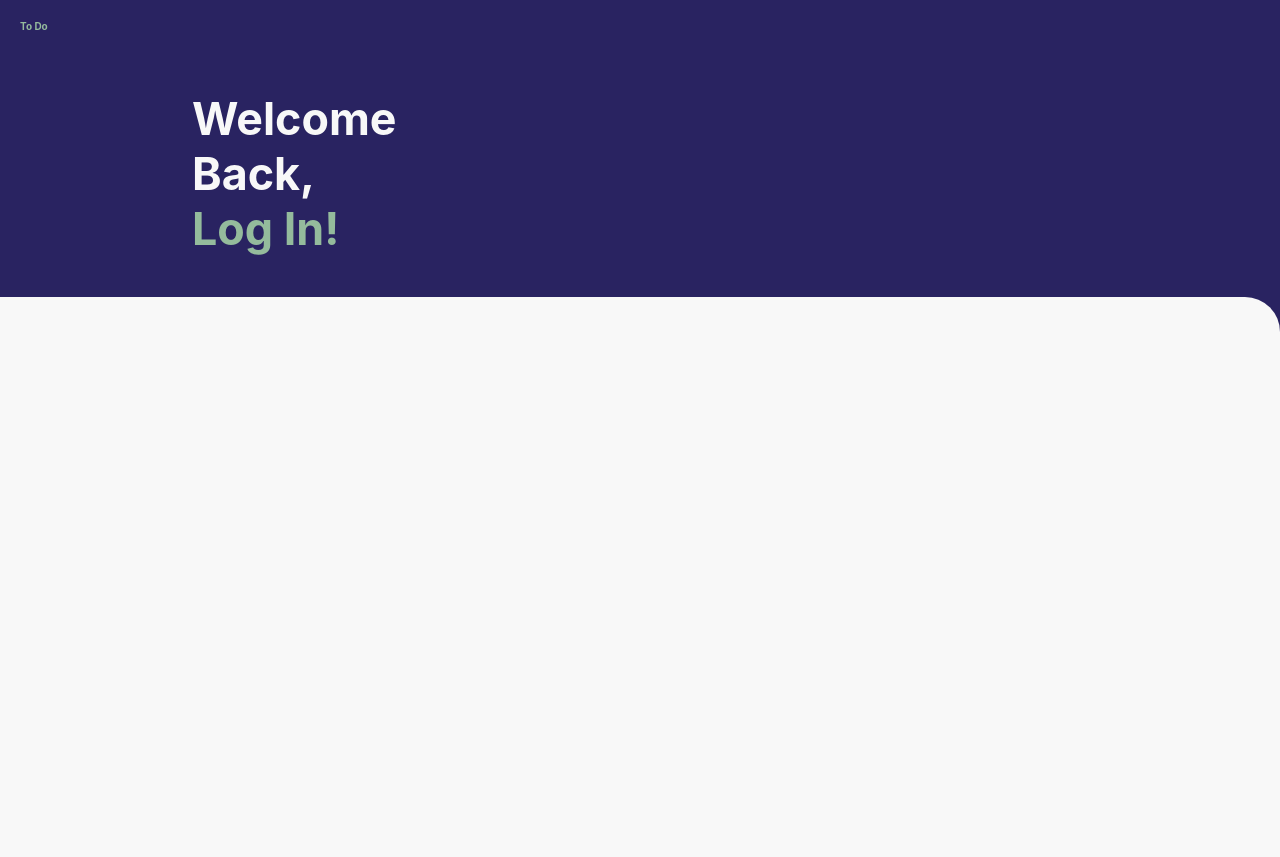
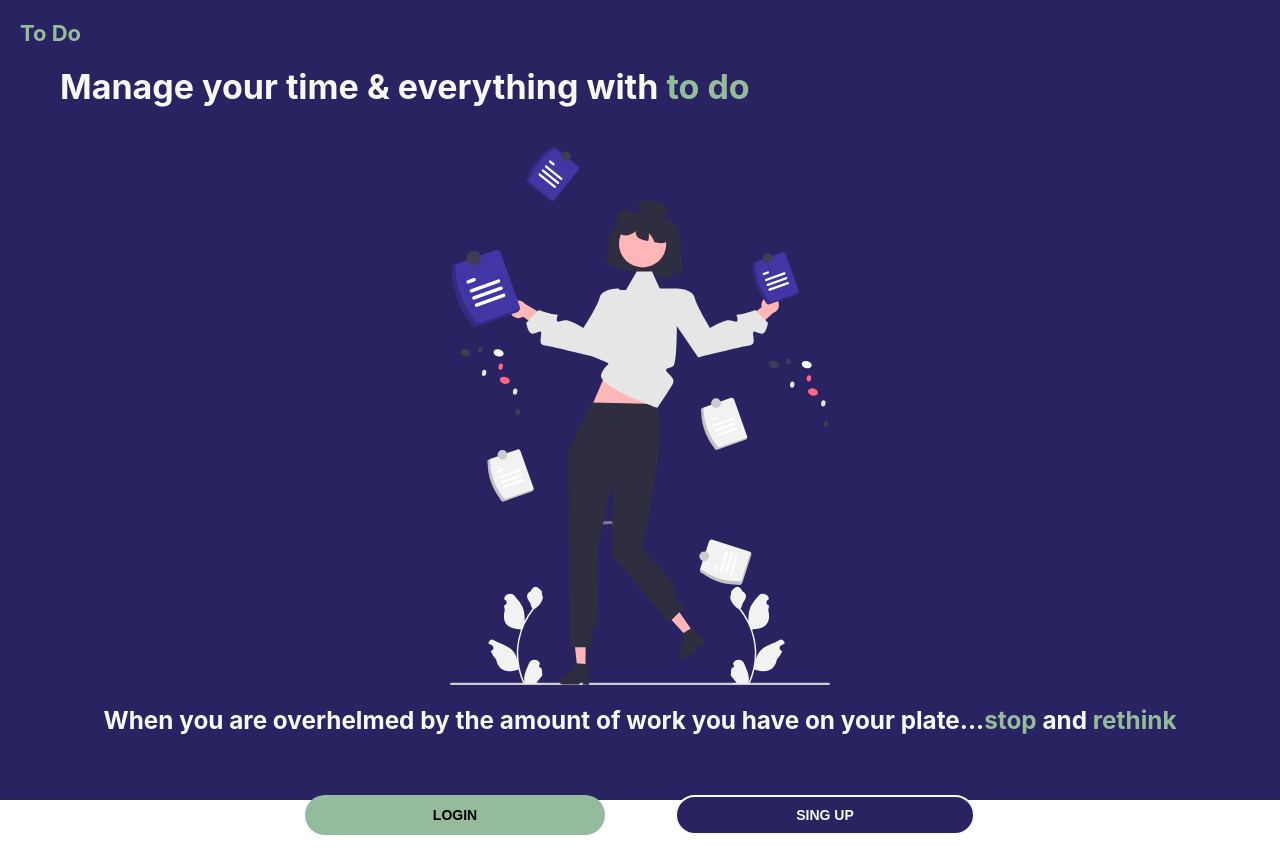
Before and after one commit to lupeMorales/to-do, a React (Create React App) app: page / in a window 1280 px wide. Built offline with nearby package versions, Linux system fonts and the light colour scheme.

Commit message:
update home style v.desktop

```diff
--- a/src/App.js
+++ b/src/App.js
@@ -1,7 +1,7 @@
 /* import LoginFormik from "./components/pures/loginFormik"; */
 /* import RegisterFormik from "./components/pures/registerFormik"; */
 import LoginPage from "./pages/auth/LoginPage";
-/* import Home from "./pages/home/Home"; */
+import Home from "./pages/home/Home";
 import "./styles/App.scss";
 /* import Error404 from "./pages/404/error404.jsx"; */
 /* import Task from "./components/pures/task"; */
@@ -15,8 +15,8 @@ function App() {
       {/*   <TaskList /> */}
       {/*       <LoginFormik /> */}
       {/*     <RegisterFormik /> */}
-      {/*   <Home /> */}
-      <LoginPage />
+      {<Home />}
+      {/*     <LoginPage /> */}
     </div>
   );
 }
--- a/src/pages/home/Home.jsx
+++ b/src/pages/home/Home.jsx
@@ -26,9 +26,10 @@ const Home = () => {
           plate...<span className="text-color">stop</span> and{" "}
           <span className="text-color">rethink</span>
         </h3>
-
-        <button className="home__buttom main">login</button>
-        <button className="home__buttom secondary">sing up</button>
+        <section className="button-container">
+          <button className="home__buttom main">login</button>
+          <button className="home__buttom secondary">sing up</button>
+        </section>
       </main>
     </div>
   );
--- a/src/styles/pages/Home.scss
+++ b/src/styles/pages/Home.scss
@@ -11,12 +11,13 @@
     font-weight: bold;
     text-transform: capitalize;
     color: $green-tag;
+    font-size: clamp(1.2rem, 1.8vw, 2.2rem);
   }
 
   &__img {
     min-width: 200px;
     width: 70vw;
-    max-width: 800px;
+    max-width: 380px;
     display: block;
     margin: auto;
     height: auto;
@@ -30,11 +31,12 @@
 
     &--title {
       padding: 20px 40px 40px;
-      font-size: clamp(3.4rem, 2.5vw, 6rem);
+      font-size: clamp(3.4rem, 2vw, 6rem);
     }
     &--subtitle {
       padding: 20px 40px 0;
-      font-size: clamp(1.4rem, 2.5vw, 4rem);
+      font-size: clamp(1.4rem, 1.9vw, 4rem);
+      text-align: center;
     }
   }
   &__buttom {
@@ -60,3 +62,10 @@
 .text-color {
   color: $green-tag;
 }
+.button-container {
+  @media all and (min-width: 1024px) {
+    display: flex;
+    justify-content: space-between;
+    margin: 40px 250px;
+  }
+}
```
